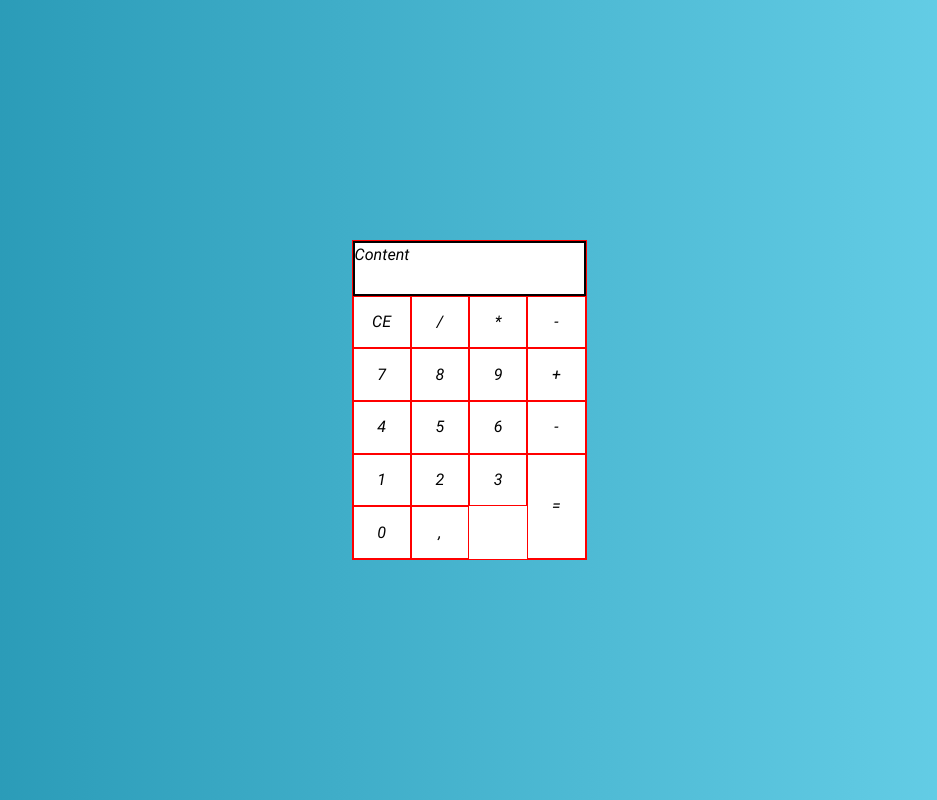
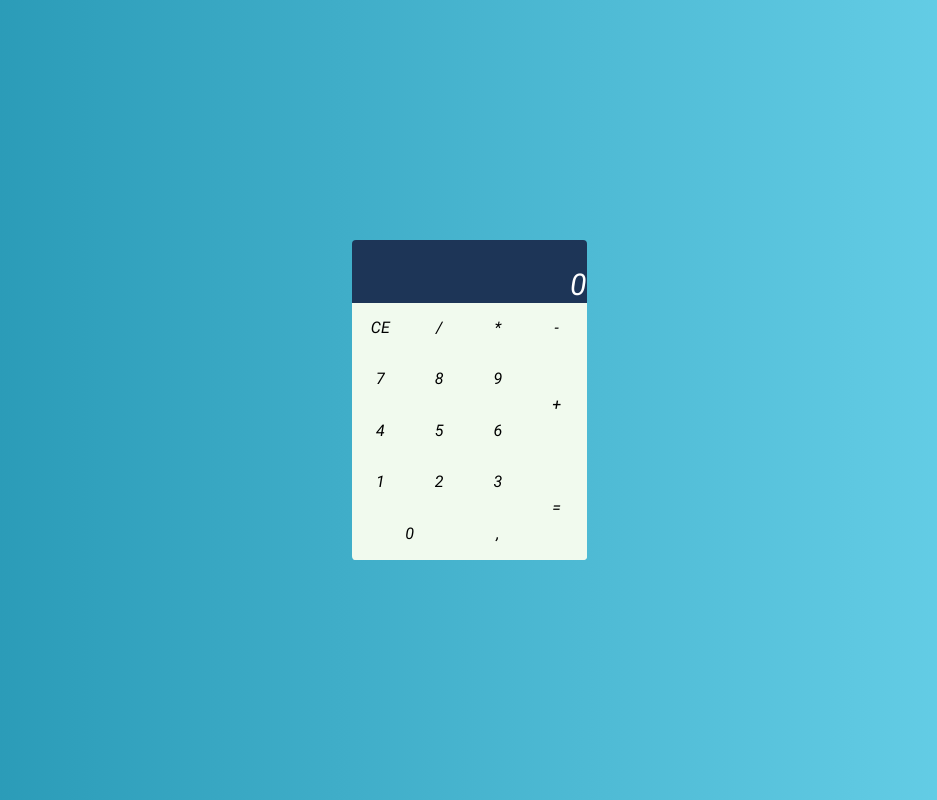
Before and after one commit to Sidneycarlinijr/calculadoraReact, a React (Create React App) app: page / in a window 1280 px wide. Shown: the whole page, without its empty margins (171-1108 px from the left). Built offline with nearby package versions, Linux system fonts and the light colour scheme.

Commit message:
Estilizacao

```diff
--- a/src/App.css
+++ b/src/App.css
@@ -22,10 +22,14 @@ body{
   background: linear-gradient(to right, #2193b0, #6dd5ed);
 }
 
+button{
+  background-color: #f1faee;
+}
+
 .box{
   width: 235px;
   height: 320px;
-  border: 1px solid red;
+  border: 0;
   overflow: hidden;
 
   display: grid;
--- a/src/App.jsx
+++ b/src/App.jsx
@@ -6,26 +6,25 @@ import Display from './components/Display';
 
 export default function App() {
   return (
-    <div className="box bg-white">
+    <div className="box rounded">
     <Display></Display>
 
-      <Button>CE</Button>
-      <Button>/</Button>
-      <Button>*</Button>
-      <Button>-</Button>
+    <Button bgColor="blue-100">CE</Button>
+    <Button >/</Button>
+    <Button >*</Button>
+    <Button >-</Button>
     <Button>7</Button>
     <Button>8</Button>
     <Button>9</Button>
-      <Button>+</Button>
+    <Button row='2'>+</Button>
     <Button>4</Button>
     <Button>5</Button>
     <Button>6</Button>
-      <Button>-</Button>
     <Button>1</Button>
     <Button>2</Button>
     <Button>3</Button>
-      <Button row={1}>=</Button>
-      <Button span={2}>0</Button>
+    <Button bgColor="blue-100" row='2'>=</Button>
+    <Button span='2'>0</Button>
     <Button>,</Button>
   </div>
   );
--- a/src/components/Button.jsx
+++ b/src/components/Button.jsx
@@ -2,14 +2,14 @@ import React from "react";
 import './button.css'
 
 export default function (props) {
-
     return (
         <button
-            className={`defaultButton ${ props.span != null ? `col-span-${props.span}` : ''}
-                ${props.row != null ? `row-span-2` : ''}`
-        }
+            className={`defaultButton border-r border-b border-gray-100 ${props.span != null ? `col-span-2` : ''}
+                ${props.row != null ? `row-span-2` : ''}
+                ${props.bgColor != null ? `bg-${props.bgColor}` : 'bg-gray-100'}`
+            }
 
-            >{props.children}
+        >{props.children}
         </button>
     )
 }
--- a/src/components/Display.jsx
+++ b/src/components/Display.jsx
@@ -2,8 +2,8 @@ import React from "react";
 
 export default function (props){
     return(
-    <div className="border-2 border-black col-span-4">
-        Content
+    <div className="bg-blue-200 col-span-4 text-white text-3xl flex items-end justify-end">
+        0
     </div>
     )
 }
--- a/src/components/button.css
+++ b/src/components/button.css
@@ -1,3 +1,3 @@
 .defaultButton{
-    border: 1px solid red;
+    outline: none;
 }
--- a/tailwind.config.js
+++ b/tailwind.config.js
@@ -4,7 +4,20 @@ module.exports = {
     './src/**/*.jsx'
   ],
   theme: {
-    extend: {},
+    extend: {
+      colors: {
+        gray: {
+          100: '#f1faee',
+        },
+        red: {
+          100: '#e63946',
+        },
+        blue: {
+          100: '#a8dadc',
+          200: '#1d3557',
+        }
+      },
+    },
   },
   plugins: [],
 }
```
Lines whose indentation alone changed are shown as unchanged.
